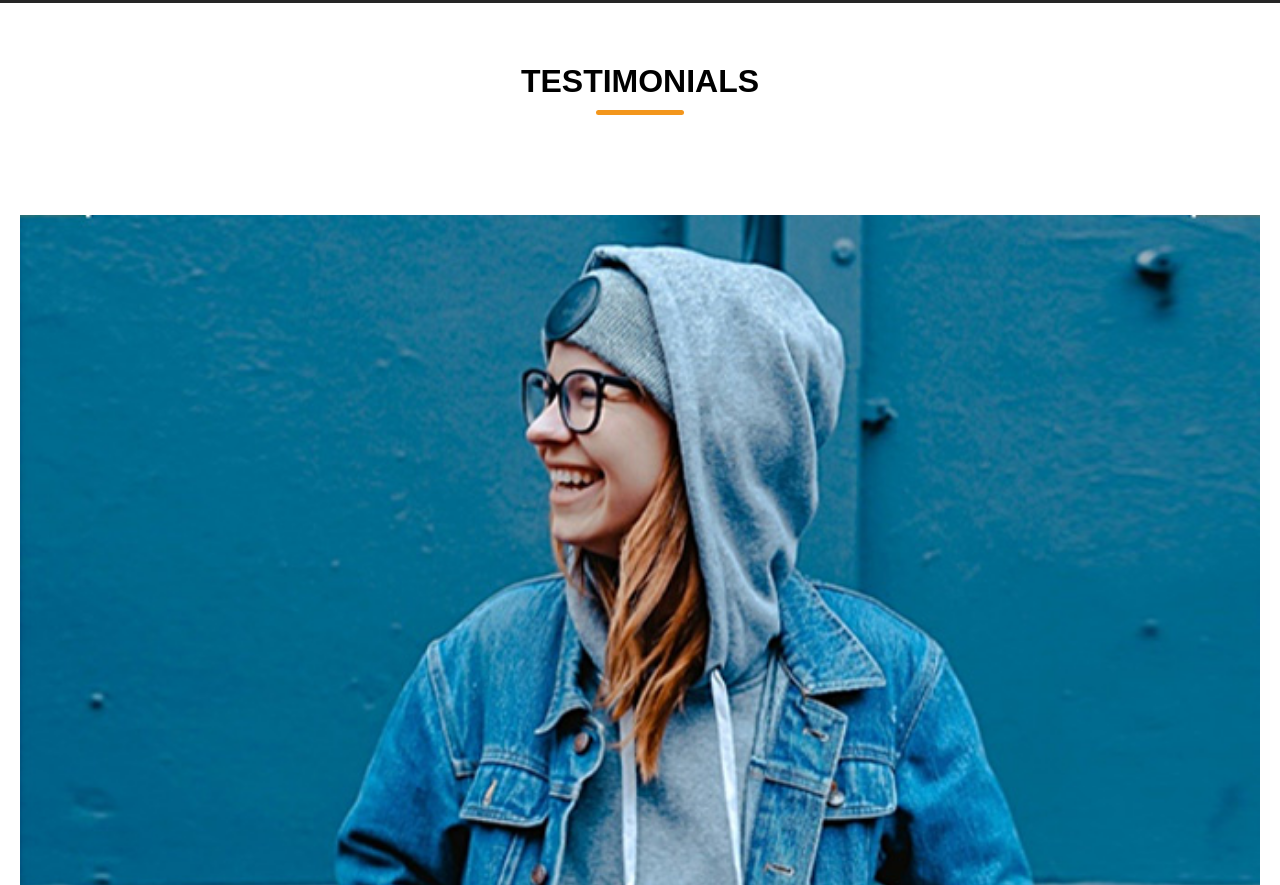
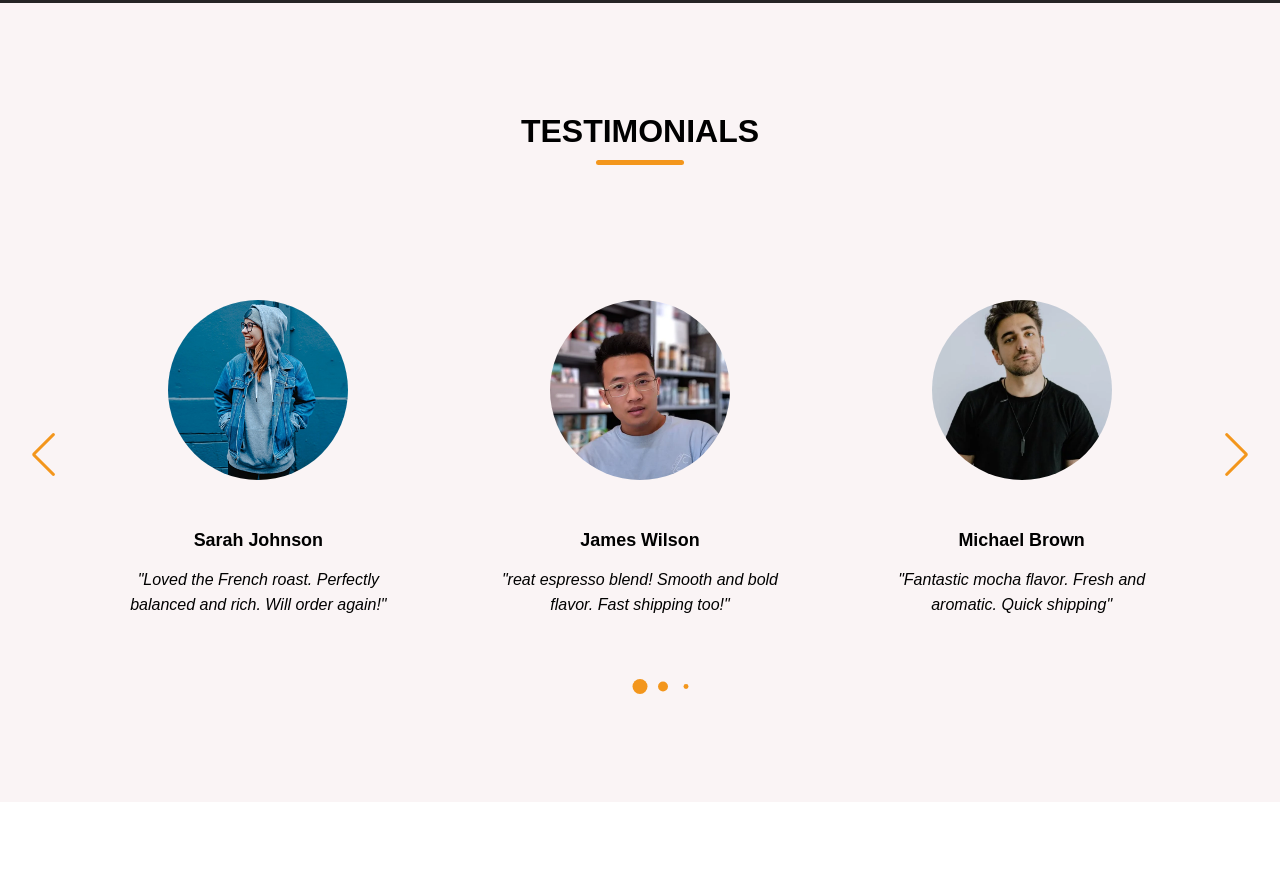
Before and after one commit to ArgenTemiraliev/Coffee, a plain HTML site: page index.html in a window 1280 px wide. Shown: the part 2635-3520 px from the top of the page. After the commit the page ends 3437 px from the top, so only its background shows below. Drawn offline with nearby package versions, Linux system fonts and the light colour scheme; a web font is replaced by a local one.

Commit message:
testemonials section

```diff
--- a/index.html
+++ b/index.html
@@ -5,6 +5,7 @@
     <meta name="viewport" content="width=device-width, initial-scale=1.0">
     <title>coffee Website</title>
     <link rel="stylesheet" href="https://cdnjs.cloudflare.com/ajax/libs/font-awesome/6.7.2/css/all.min.css">
+    <link rel="stylesheet" href="https://cdn.jsdelivr.net/npm/swiper@11/swiper-bundle.min.css">
     <link rel="stylesheet" href="style.css">
 </head>
 <body>
@@ -124,38 +125,46 @@
            <section class="testimonials-section">
                  <h2 class="section-title">Testimonials</h2>
                  <div class="section-content">
-                    <div class="slider-container">
+                    <div class="slider-container swiper">
                         <div class="slider-wrapper">
-                            <ul class="testimonials-list">
-                                <li class="testimonial">
+                            <ul class="testimonials-list  swiper-wrapper">
+                                <li class="testimonial  swiper-slide">
                                     <img src="./assets/user-1.jpg" alt="" class="user-image">
                                     <h3 class="name">Sarah Johnson</h3>
                                     <i class="feedback">"Loved the French roast. Perfectly balanced and rich. Will order again!"</i>
                                 </li>
-                                <li class="testimonial">
+                                <li class="testimonial  swiper-slide">
                                     <img src="./assets/user-2.webp" alt="" class="user-image">
                                     <h3 class="name">James Wilson </h3>
                                     <i class="feedback">"reat espresso blend! Smooth and bold flavor. Fast shipping too!"</i>
-                                </li><li class="testimonial">
+                                </li>
+                                <li class="testimonial  swiper-slide">
                                     <img src="assets/user-3.webp" alt="" class="user-image">
                                     <h3 class="name">Michael Brown</h3>
                                     <i class="feedback">"Fantastic mocha flavor. Fresh and aromatic. Quick shipping"</i>
-                                </li><li class="testimonial">
+                                </li>
+                                <li class="testimonial  swiper-slide">
                                     <img src="./assets/user-4.jpg" alt="" class="user-image">
                                     <h3 class="name"> Emily Harris</h3>
                                     <i class="feedback">"Excellent quality! Fresh beans and quick delivery. Highly recommend"</i>
-                                </li><li class="testimonial">
+                                </li>
+                                <li class="testimonial  swiper-slide">
                                     <img src="assets/user-5.jpeg" alt="" class="user-image">
                                     <h3 class="name">Anthony Thompson </h3>
                                     <i class="feedback">"Best decaf I've tried! Smooth and flavorful. Arrived promptly.""</i>
                                 </li>
                             </ul>
+                            <div class=" swiper-pagination"></div>
+                            <div class="swiper-slide-button swiper-button-prev"></div>
+                            <div class="swiper-slide-button swiper-button-next"></div>
                         </div>
                     </div>
                  </div>
            </section>
     </main>
 
+    <script src="https://cdn.jsdelivr.net/npm/swiper@11/swiper-bundle.min.js"></script>
+
     <script src="main.js"></script>
 </body>
 </html>
--- a/main.js
+++ b/main.js
@@ -5,4 +5,38 @@ menuOpenButton.addEventListener("click", () => {
 
 
 const menuClosenButton = document.querySelector("#menu-close-button")
-menuClosenButton.addEventListener("click", () => menuOpenButton.click() )
+menuClosenButton.addEventListener("click", () => menuOpenButton.click())
+
+
+
+const swiper = new Swiper('.slider-wrapper', {
+    loop: true,
+    gradCursor: true,
+    spaceBetween: 25,
+
+    // If we need pagination
+    pagination: {
+        el: '.swiper-pagination',
+        clickable: true,
+        dynamicBullets: true,
+    },
+
+    // Navigation arrows
+    navigation: {
+      nextEl: '.swiper-button-next',
+      prevEl: '.swiper-button-prev',
+    },
+
+    breakpoints: {
+        0: {
+            slidesPerView: 1
+        },
+        768: {
+            slidesPerView: 2
+        },
+        1024: {
+            slidesPerView: 3
+        }
+    }
+
+  });
--- a/style.css
+++ b/style.css
@@ -278,6 +278,59 @@ header{
 }
 
 
+/* --------------- */
+
+.testimonials-section {
+    padding: 50px 0 100px;
+    background: var(--light-pink-color);
+}
+
+.testimonials-section .slider-wrapper {
+    overflow: hidden;
+    margin: 0 60px 50px;
+}
+
+.testimonials-section .testimonial {
+    display: flex;
+    padding: 35px;
+    text-align: center;
+    flex-direction: column;
+    align-items: center;
+}
+
+.testimonials-section .testimonial .user-image {
+    width: 180px;
+    height: 180px;
+    object-fit: cover;
+    margin-bottom: 50px;
+    border-radius: var(--border-radius-circle);
+}
+
+.testimonials-section .testimonial .name {
+    margin-bottom: 16px;
+    font-size: var(--font-size-m);
+}
+
+.testimonials-section .testimonial .feedback {
+    line-height: 25px;
+}
+
+.testimonials-section .swiper-pagination-bullet {
+    width: 15px;
+    height: 15px;
+    opacity: 1;
+    background: var(--secondary-color);
+}
+
+.testimonials-section .swiper-slide-button {
+    margin-top: -50px;
+    color: var(--secondary-color);
+    transition: 0.3s ease;
+}
+
+.testimonials-section .swiper-slide-button:hover {
+    color: var(--primary-color);
+}
 
 
 @media screen  and (max-width: 1024px) {
@@ -407,4 +460,12 @@ header{
     .menu-section .menu-list .menu-item {
         width: 100%;
     }
+
+    .testimonials-section .slider-wrapper {
+        margin: 0 0 30px;
+    }
+
+    .testimonials-section .swiper-slide-button  {
+        display: none;
+    }
 }
```
